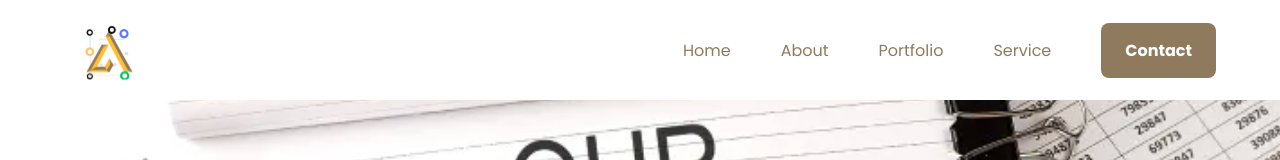
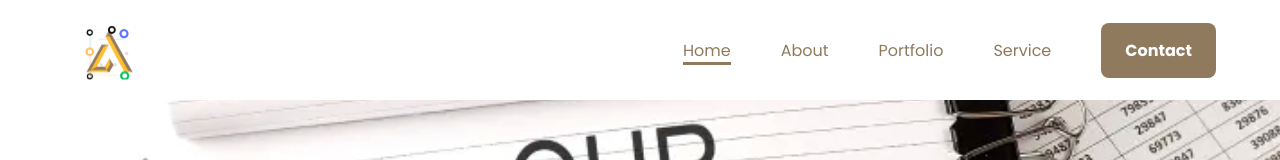
Before and after one commit to Autemus-Inc/Autemus-website, a React (Vite) app: page /service in a window 1280 px wide. In both pictures the pointer is over the link "Home". Shown: the top 160 px of the page. Built offline with nearby package versions, Linux system fonts and the light colour scheme.

Commit message:
adding build redirect file

```diff
--- a/package.json
+++ b/package.json
@@ -1,5 +1,5 @@
 {
-  "name": "autemus",
+  "name": "auth",
   "private": true,
   "version": "0.0.0",
   "type": "module",
--- a/src/sass/_component.scss
+++ b/src/sass/_component.scss
@@ -1,9 +1,11 @@
+
 header {
     @include layout(flex, center, space-between);
     width: 90%;
-    height: 100px;
     margin: 0 auto;
     padding: 2em 0;
+    height: 100px;
+    background-color: #ffffff;
 
     a {
         color: $primary;
@@ -21,10 +23,15 @@ header {
         color: $white;
     }
 
+    a:hover, a:focus {
+        border-bottom: 3px solid $primary;
+    }
+
     a:last-child:hover,
     a:last-child:focus {
         background-color: $secondary;
         color: $primary;
+        border: none;
     }
 }
 
--- a/src/sass/_service.scss
+++ b/src/sass/_service.scss
@@ -1,6 +1,7 @@
 h2 {
     margin: 1em 0;
 }
+
 
 .service-card {
     width: 48%;
```
